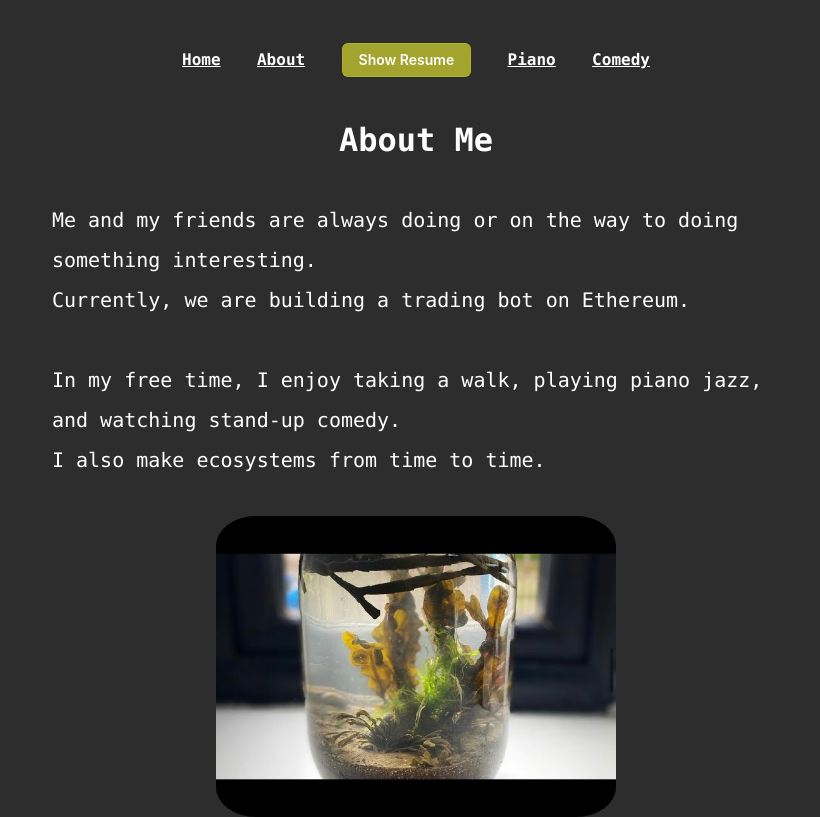
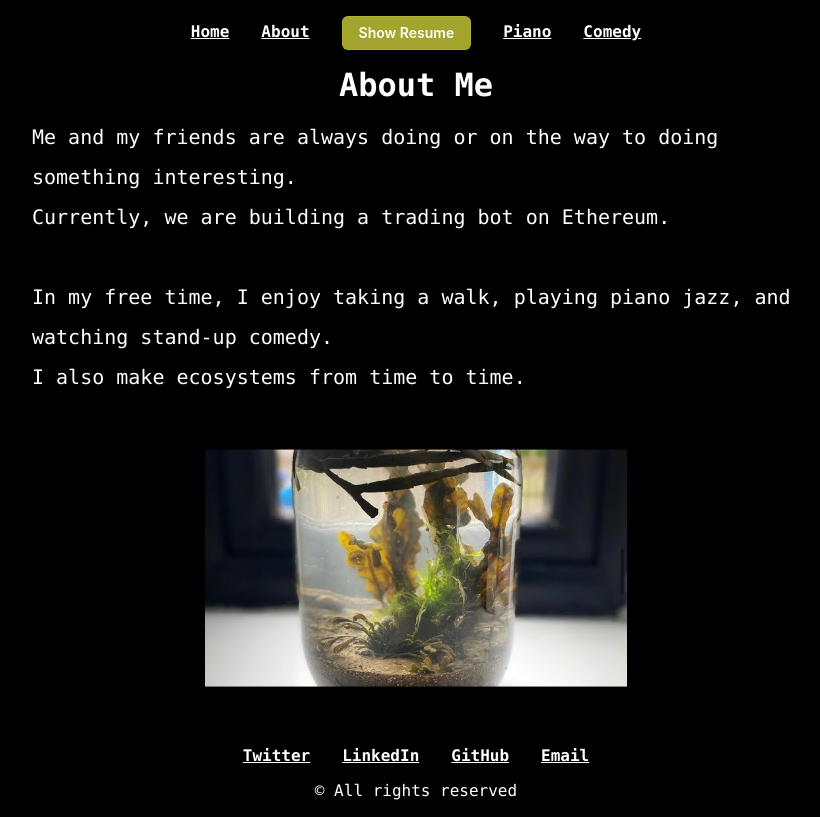
Before and after one commit to juroberttyb/juroberttyb.github.io, a React (Create React App) app: page /about in a window 1280 px wide. Shown: the top 817 px of the page, without its empty margins (224-1044 px from the left). Built offline with nearby package versions, Linux system fonts and the light colour scheme.

Commit message:
update: css

```diff
--- a/src/App.js
+++ b/src/App.js
@@ -7,7 +7,7 @@ import { useState } from 'react'
 import Header from './component/Header'
 import Footer from './component/Footer'
 import Body from './component/Body'
-import Resume from './component/Resume'
+import Resume from './component/Resume/Resume'
 
 import home from './pages/home/Page'
 import about from './pages/about/Page'
@@ -17,7 +17,6 @@ import comedy from './pages/comedy/Page'
 function App() {
   const [showResume, setShowResume] = useState("Show Resume")
 
-  // Routes location="/*"
   return (
     <>
       {
--- a/src/component/Footer.js
+++ b/src/component/Footer.js
@@ -2,7 +2,7 @@ import React from 'react'
 
 const Footer = () => {
   return (
-    <footer className="footer center">
+    <footer className="footer">
         <ul>
             <li><a href="https://twitter.com/zhuboxuan2">Twitter</a></li>
             <li><a href="https://www.linkedin.com/in/robert-chu-5b66081a9/">LinkedIn</a></li>
--- a/src/component/Header.js
+++ b/src/component/Header.js
@@ -12,7 +12,7 @@ const Header = ({buttonValue, setButtonValue}) => {
 
     return (
         <header className="header">
-            <ul className="center">
+            <ul>
                 <li><Link to="/">Home</Link></li>
                 <li><Link to="/about">About</Link></li>
                 <li><Button value={buttonValue} setValue={setButtonValue} /></li>
--- a/src/component/Resume.js
+++ /dev/null
@@ -1,11 +0,0 @@
-import React from 'react'
-
-const Resume = () => {
-  return (
-    <div>
-        Resume
-    </div>
-  )
-}
-
-export default Resume
--- /dev/null
+++ b/src/component/Resume/Resume.js
@@ -0,0 +1,37 @@
+import React from 'react'
+
+import './Resume.css';
+
+const Resume = () => {
+  document.body.style = 'background: red;';
+
+  return (
+    <>
+      <div>
+          <div>Robert Ju</div>
+          <div>
+            <ul>
+              <li>phone</li>
+              <li>mail</li>
+              <li>linkedin</li>
+              <li>github</li>
+              <li>website</li>
+            </ul>
+          </div>
+          <p>M.S. in Computer Science, National Tsing Hua University, 2021</p>
+          <p>B.S. in Computer Science and Engineering, National Taiwan Ocean University 2019</p>
+          <p>M.S. in Computer Science, National Tsing Hua University</p>
+      </div>
+
+      <div>
+        Experience
+      </div>
+
+      <div>
+        Projects
+      </div>
+    </>
+  )
+}
+
+export default Resume
--- a/src/index.css
+++ b/src/index.css
@@ -1,20 +1,10 @@
 * {
-  /* box-sizing: border-box; */
-  /* margin: 10px; */
-
   font-family: "Lucida Console", "Courier New", monospace;
-  /* font-size: 100%; */
 
   padding: 0;
-  background-color: rgb(45, 45, 45);
+  margin: 0;
+  background-color: rgb(0, 0, 0);
   color: rgb(255, 255, 255);
-}
-
-.root {
-}
-
-ul{
-
 }
 
 .button.connect {
@@ -56,48 +46,17 @@ ul{
   outline: none;
 }
 
-/* .button.connect:disabled {
-  background-color: #94d3a2;
-  border-color: rgba(27, 31, 35, .1);
-  color: rgba(255, 255, 255, .8);
-  cursor: default;
-} */
-
-/* .button.connect:active {
-  background-color: #298e46;
-  box-shadow: rgba(20, 70, 32, .2) 0 1px 0 inset;
-} */
-
-.header {
-  margin: 2%;
-}
-
-.header ul li {
-  display: inline-block;
-  margin: 1.5%;
-  font-weight: bolder;
-  min-width:3%;
-  /* border:1px solid red; */
-  /* font-size: 0; */
-}
-
-.center {
+.footer, .header {
   text-align: center;
 }
 
-ul {
-}
-
-ul li {
+.footer ul li, .header ul li {
   display: inline-block;
-  margin: 1.5%;
+  margin: 1.25%;
   font-weight: bolder;
-  min-width:3%;
-  /* border:1px solid red; */
 }
 
 .page {
-  margin: 2%;
   text-align: center;
 }
 
@@ -107,14 +66,12 @@ ul li {
   display: inline-block;
   text-align: left;
   max-width: 60%;
+  margin: 1%;
 }
 
 .content img {
-  aspect-ratio: 1.33;
-
   min-width: 55%;
   max-width: 55%;
-  aspect-ratio: 1;
 
   border-radius: 10%;
   margin: 3%;
@@ -129,32 +86,11 @@ ul li {
   min-width: 33%;
   max-width: 33%;
 
-  /* max-height: 20%; */
   width: auto;
   height: auto;
   border-radius: 10%;
 }
 
 img:hover{
-  opacity: 0.67; /* it's in pourcentage */
+  opacity: 0.67;
 }
-
-.home {
-
-}
-
-.about {
-
-}
-
-.publication {
-
-}
-
-.work {
-
-}
-
-.footer {
-  margin: 2%;
-}
```
Also changed, not shown: src/component/Resume/Resume.css (added).
